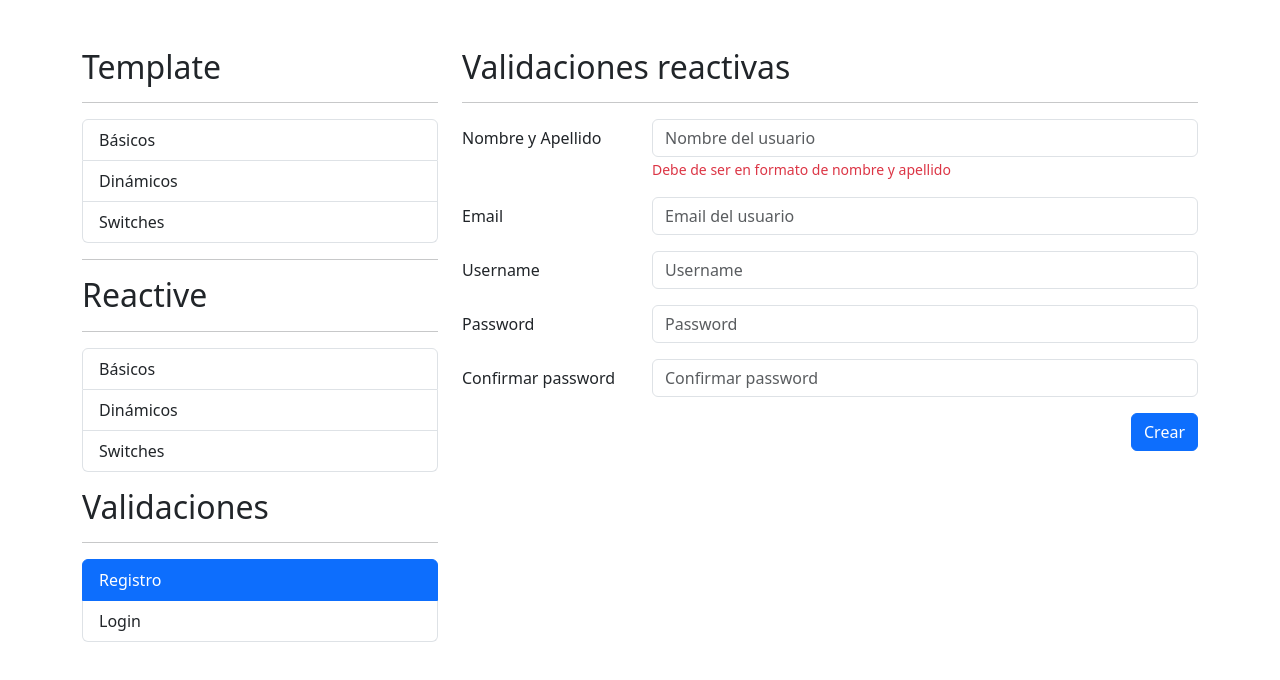
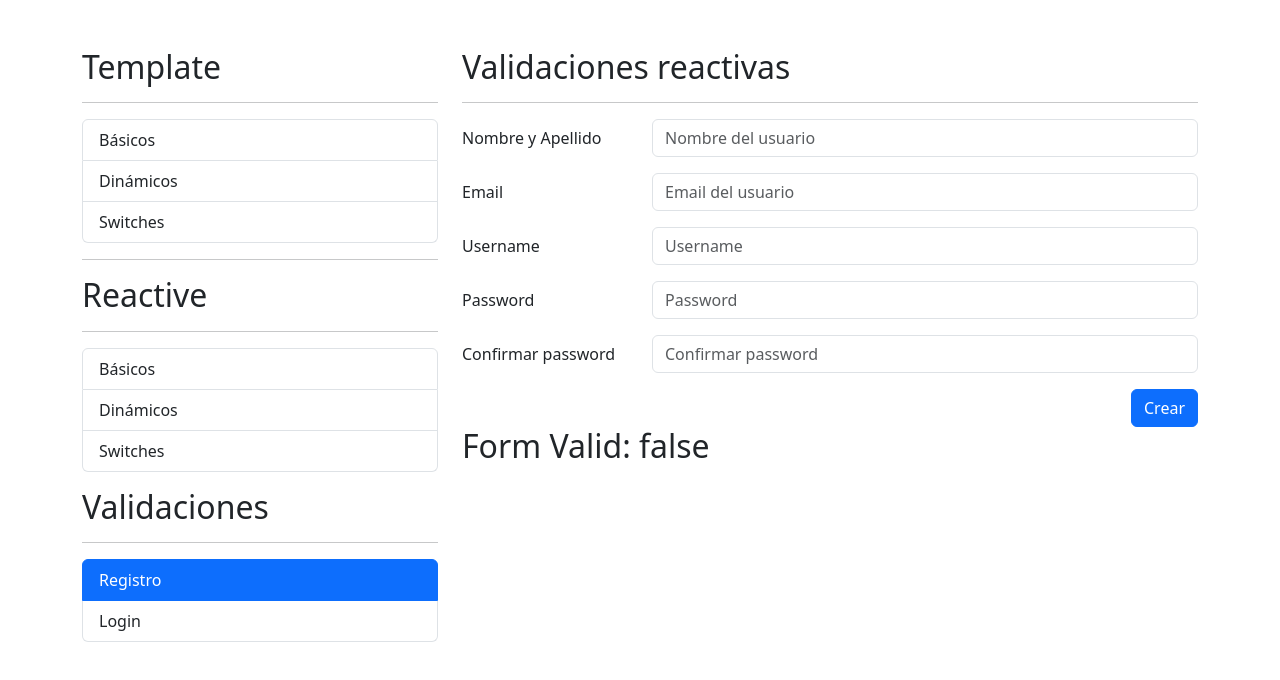
Before and after one commit to gabopereyra/forms-AngularApp, an Angular app: page /auth/registro in a window 1280 px wide. Shown: the top 680 px of the page. Built offline with nearby package versions, Linux system fonts and the light colour scheme.

Commit message:
Add regex to validate field 'nombre'

```diff
--- a/src/app/auth/auth.module.ts
+++ b/src/app/auth/auth.module.ts
@@ -4,6 +4,7 @@ import { CommonModule } from '@angular/common';
 import { AuthRoutingModule } from './auth-routing.module';
 import { RegistroComponent } from './pages/registro/registro.component';
 import { LoginComponent } from './pages/login/login.component';
+import { ReactiveFormsModule } from '@angular/forms';
 
 
 @NgModule({
@@ -13,7 +14,8 @@ import { LoginComponent } from './pages/login/login.component';
   ],
   imports: [
     CommonModule,
-    AuthRoutingModule
+    AuthRoutingModule,
+    ReactiveFormsModule
   ]
 })
 export class AuthModule { }
--- a/src/app/auth/pages/registro/registro.component.html
+++ b/src/app/auth/pages/registro/registro.component.html
@@ -2,15 +2,19 @@
 <hr>
 <div class="row">
     <div class="col">
-        <form autocomplete="off">
+        <form autocomplete="off" [formGroup]="miForm" (ngSubmit)="submitFormulario()">
             <!-- Nombre -->
             <div class="row mb-3">
                 <label for="" class="col-sm-3 col-form-label">Nombre y Apellido</label>
                 <div class="col-sm-9">
                     <input type="text"
                     class="form-control"
+                    formControlName="nombre"
                     placeholder="Nombre del usuario">
-                    <span class="form-text text-danger">
+                    <span
+                        *ngIf="campoNoValido('nombre')"
+                        class="form-text text-danger"
+                    >
                         Debe de ser en formato de nombre y apellido
                     </span>
                 </div>
@@ -58,9 +62,11 @@
 
             <div class="row">
                 <div class="col">
-                    <button class="btn btn-primary float-end">Crear</button>
+                    <button type="submit" class="btn btn-primary float-end">Crear</button>
                 </div>
             </div>
         </form>
     </div>
 </div>
+
+<h2>Form Valid: {{miForm.valid}}</h2>
--- a/src/app/auth/pages/registro/registro.component.ts
+++ b/src/app/auth/pages/registro/registro.component.ts
@@ -1,4 +1,5 @@
 import { Component, OnInit } from '@angular/core';
+import { FormBuilder, FormGroup, Validators } from '@angular/forms';
 
 @Component({
   selector: 'app-registro',
@@ -6,10 +7,26 @@ import { Component, OnInit } from '@angular/core';
   styleUrls: ['./registro.component.css']
 })
 export class RegistroComponent implements OnInit {
+  patternNombre = '([a-zA-A]+) ([a-zA-A]+)';
 
-  constructor() { }
+  miForm : FormGroup = this.fb.group({
+    nombre: ['', [Validators.required, Validators.pattern(this.patternNombre)]]
+  })
+
+
+  constructor(
+    private fb : FormBuilder,
+  ) { }
 
   ngOnInit(): void {
   }
 
+  campoNoValido(campo : string){
+    return this.miForm.get(campo)?.invalid && this.miForm.get(campo)?.touched;
+  }
+
+  submitFormulario(){
+    this.miForm.markAllAsTouched();
+  }
+
 }
```
